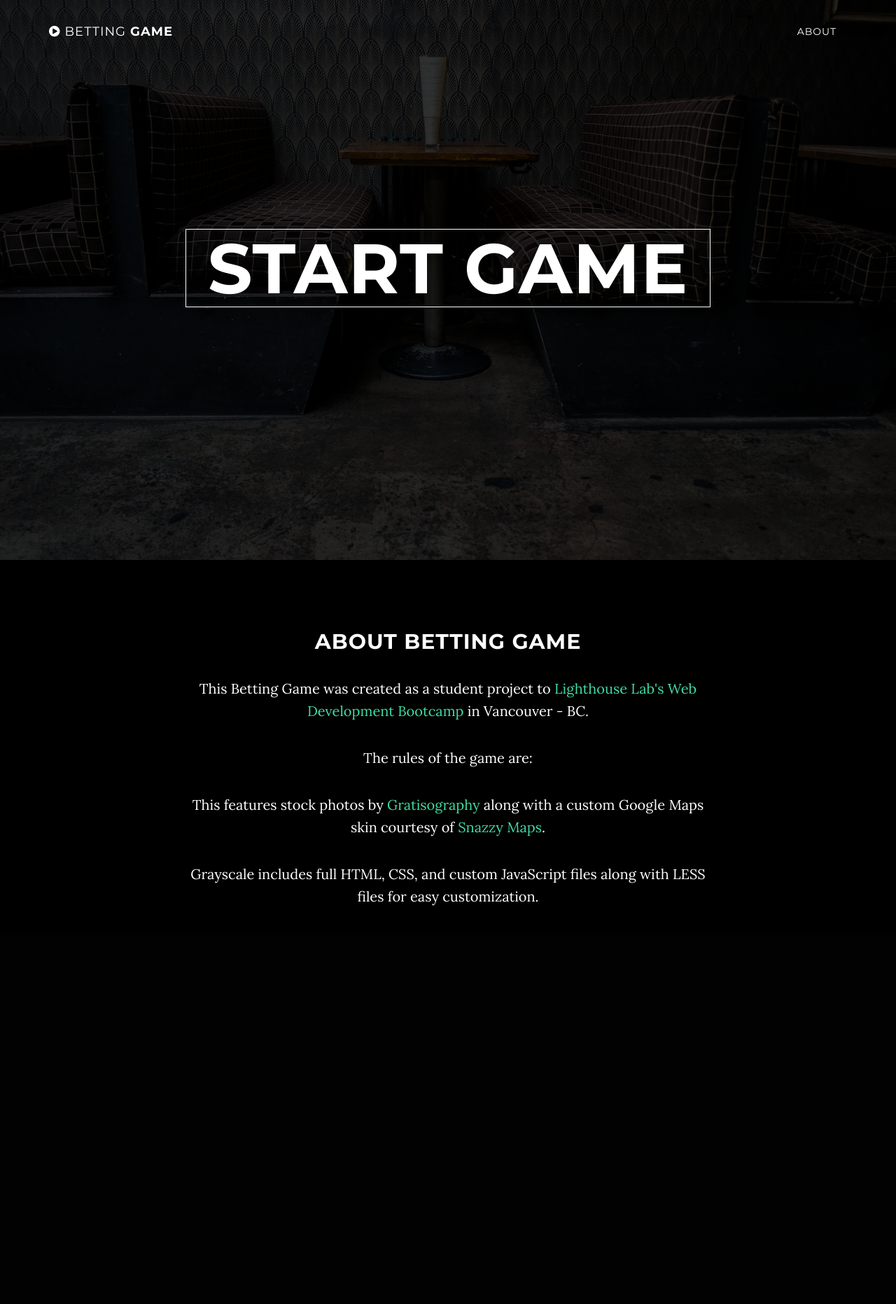
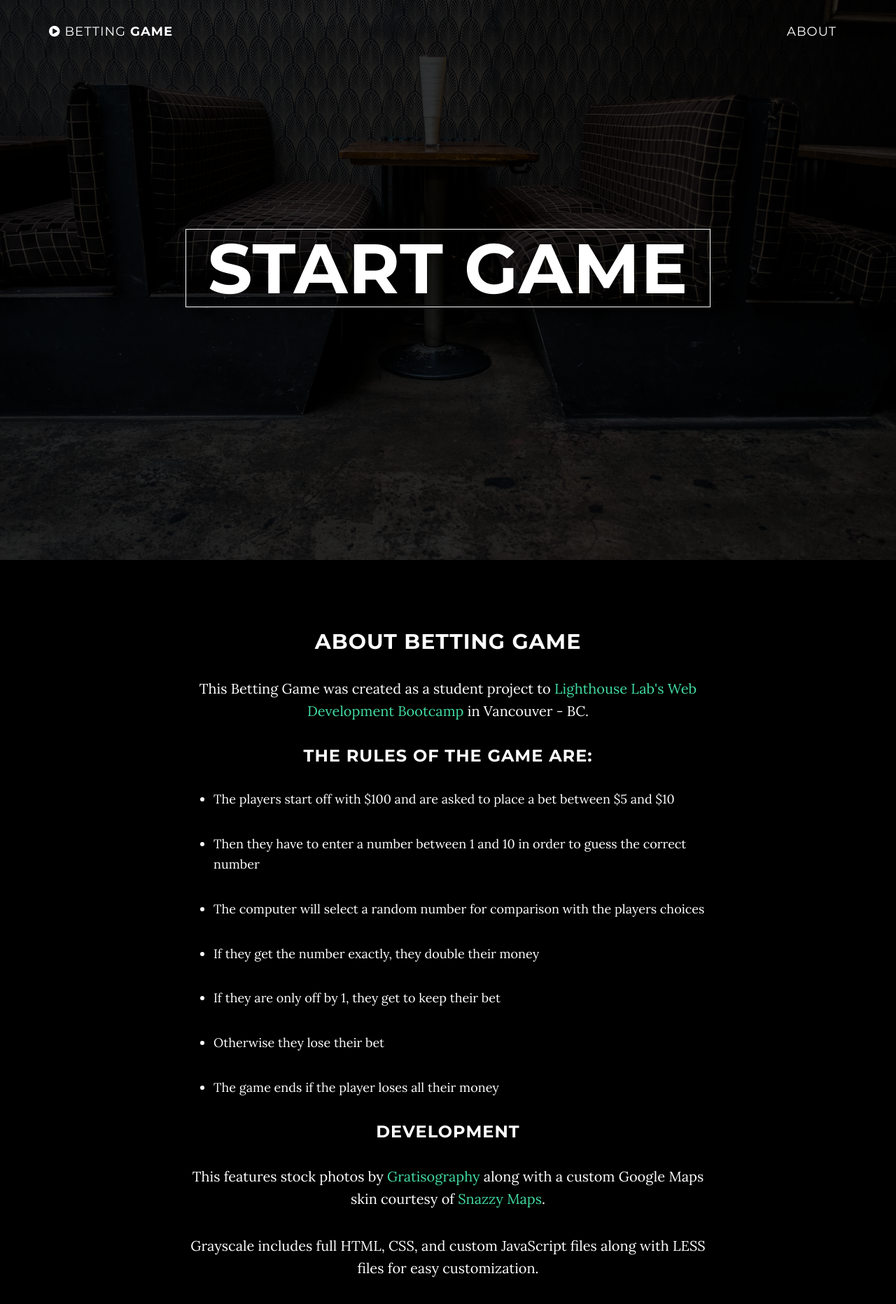
Before and after one commit to dvdoliveira/1-player-betting-game, a PHP site: page / in a window 1280 px wide. Shown: the whole page at 70% size. Before the commit the page ends 1294 px from the top, so only its background shows below. Run offline with PHP 8.4, Linux system fonts and the light colour scheme; some libraries are stand-ins or nearby versions.

Commit message:
Small CSS changes + changes to About section

```diff
--- a/css/main.css
+++ b/css/main.css
@@ -30,11 +30,24 @@
   line-height: 1.5;
 }
 
+li {
+  margin: 0 0 25px;
+  font-size: 16px;
+  line-height: 1.2;
+  text-align: left;
+}
+
 @media(min-width:768px) {
   p {
     margin: 0 0 35px;
     font-size: 20px;
     line-height: 1.6;
+  }
+  li {
+    margin: 0 0 35px;
+    font-size: 18px;
+    line-height: 1.6;
+    text-align: left;
   }
 }
 
@@ -170,7 +183,7 @@
 
 .intro .intro-body .brand-heading:hover {
   background-color: #fff;
-  color: #faf;
+  color: #000;
 }
 
 .intro .intro-body .intro-text {
@@ -182,11 +195,9 @@
       height: 100%;
       padding: 0;
     }
-
     .intro .intro-body .brand-heading {
         font-size: 100px;
     }
-
     .intro .intro-body .intro-text {
         font-size: 26px;
     }
--- a/index.html
+++ b/index.html
@@ -9,7 +9,7 @@
   <link rel="stylesheet" href="./css/main.css">
 
   <!-- Custom Fonts -->
-  <link href="//font-awesome/css/font-awesome.min.css" rel="stylesheet" type="text/css">
+  <link href="font-awesome/css/font-awesome.min.css" rel="stylesheet" type="text/css">
   <link href="http://fonts.googleapis.com/css?family=Lora:400,700,400italic,700italic" rel="stylesheet" type="text/css">
   <link href="http://fonts.googleapis.com/css?family=Montserrat:400,700" rel="stylesheet" type="text/css">
 </head>
@@ -62,7 +62,17 @@
       <div class="col-lg-8 col-lg-offset-2">
         <h2>About Betting Game</h2>
         <p>This Betting Game was created as a student project to <a href="http://www.lighthouselabs.com">Lighthouse Lab's Web Development Bootcamp</a> in Vancouver - BC.
-        <p>The rules of the game are:</p>
+        <h3>The rules of the game are:</h3>
+        <ul>
+          <li>The players start off with $100 and are asked to place a bet between $5 and $10</li>
+          <li>Then they have to enter a number between 1 and 10 in order to guess the correct number</li>
+          <li>The computer will select a random number for comparison with the players choices</li>
+          <li> If they get the number exactly, they double their money</li>
+          <li>If they are only off by 1, they get to keep their bet</li>
+          <li>Otherwise they lose their bet</li>
+          <li>The game ends if the player loses all their money</li>
+        </ul>
+        <h3>Development</h3>
         <p>This features stock photos by <a href="http://gratisography.com/">Gratisography</a> along with a custom Google Maps skin courtesy of <a href="http://snazzymaps.com/">Snazzy Maps</a>.</p>
         <p>Grayscale includes full HTML, CSS, and custom JavaScript files along with LESS files for easy customization.</p>
       </div>
```
Lines whose indentation alone changed are shown as unchanged.
